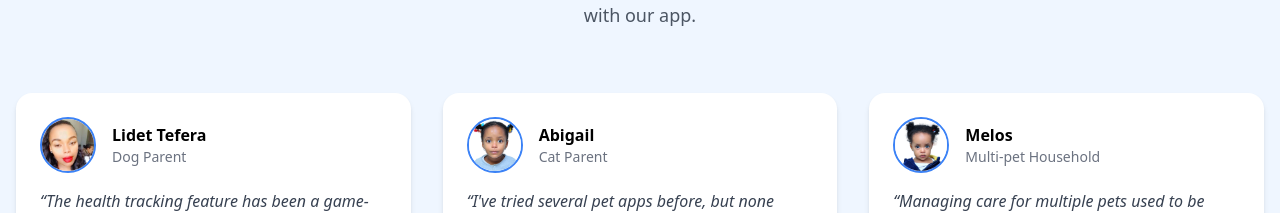
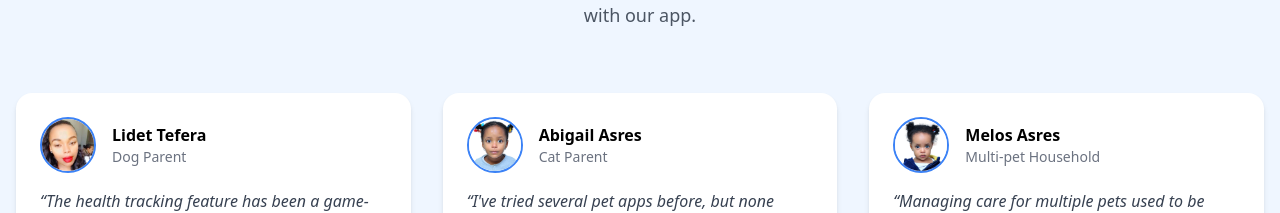
Before and after one commit to AsresTemam/Mewron, a React (Vite) app: page / in a window 1280 px wide. Shown: the part 3904-4117 px from the top of the page. Built offline with nearby package versions, Linux system fonts and the light colour scheme.

Commit message:
updateJune3

```diff
--- a/src/components/Testimonials.tsx
+++ b/src/components/Testimonials.tsx
@@ -12,13 +12,13 @@ const testimonials = [
     image: testimonial1
   },
   {
-    name: "Abigail ",
+    name: "Abigail Asres",
     role: "Cat Parent",
     text: "I've tried several pet apps before, but none compare...",
     image: testimonial2
   },
   {
-    name: "Melos",
+    name: "Melos Asres",
     role: "Multi-pet Household",
     text: "Managing care for multiple pets used to be overwhelming...",
     image: testimonial3
```
